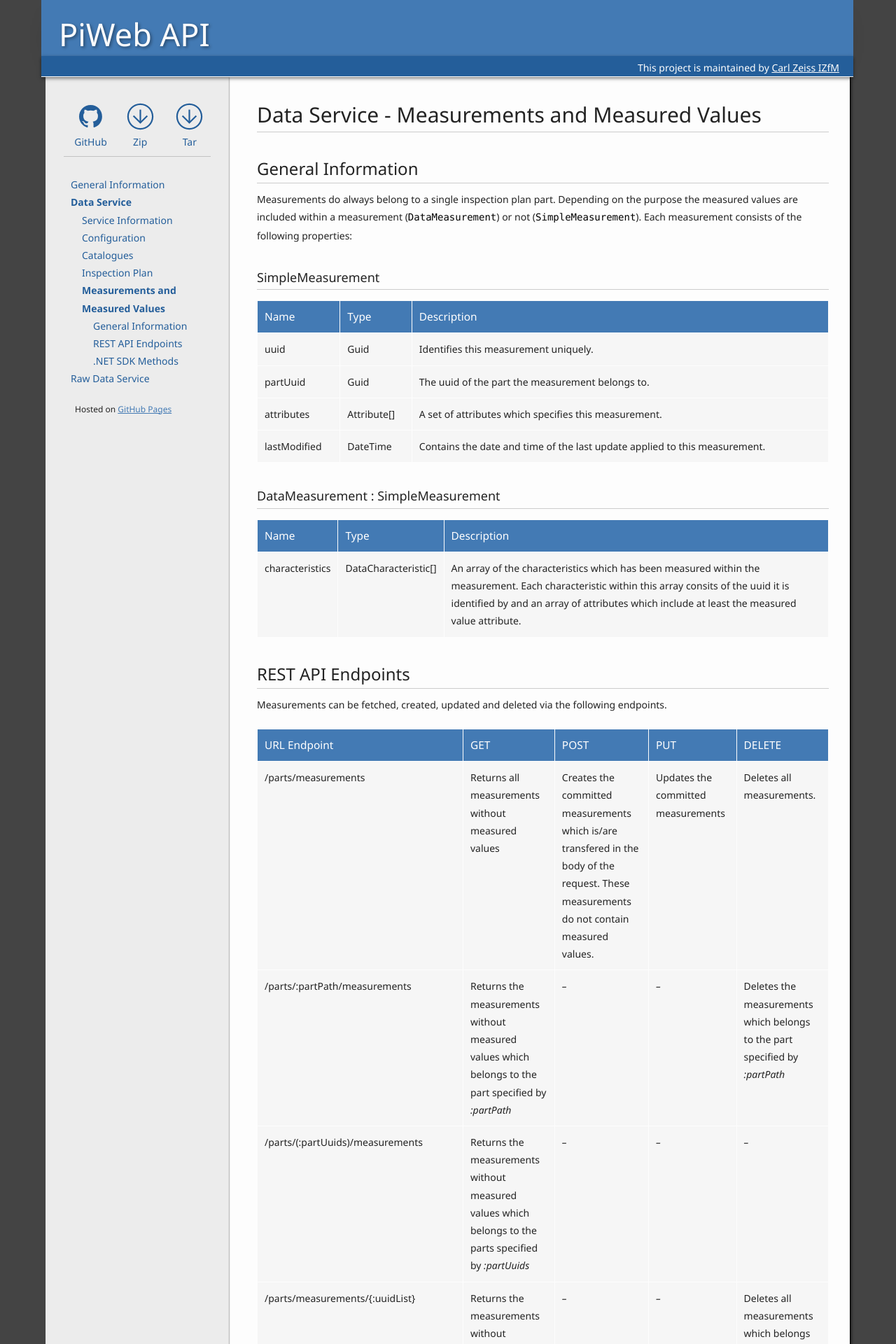
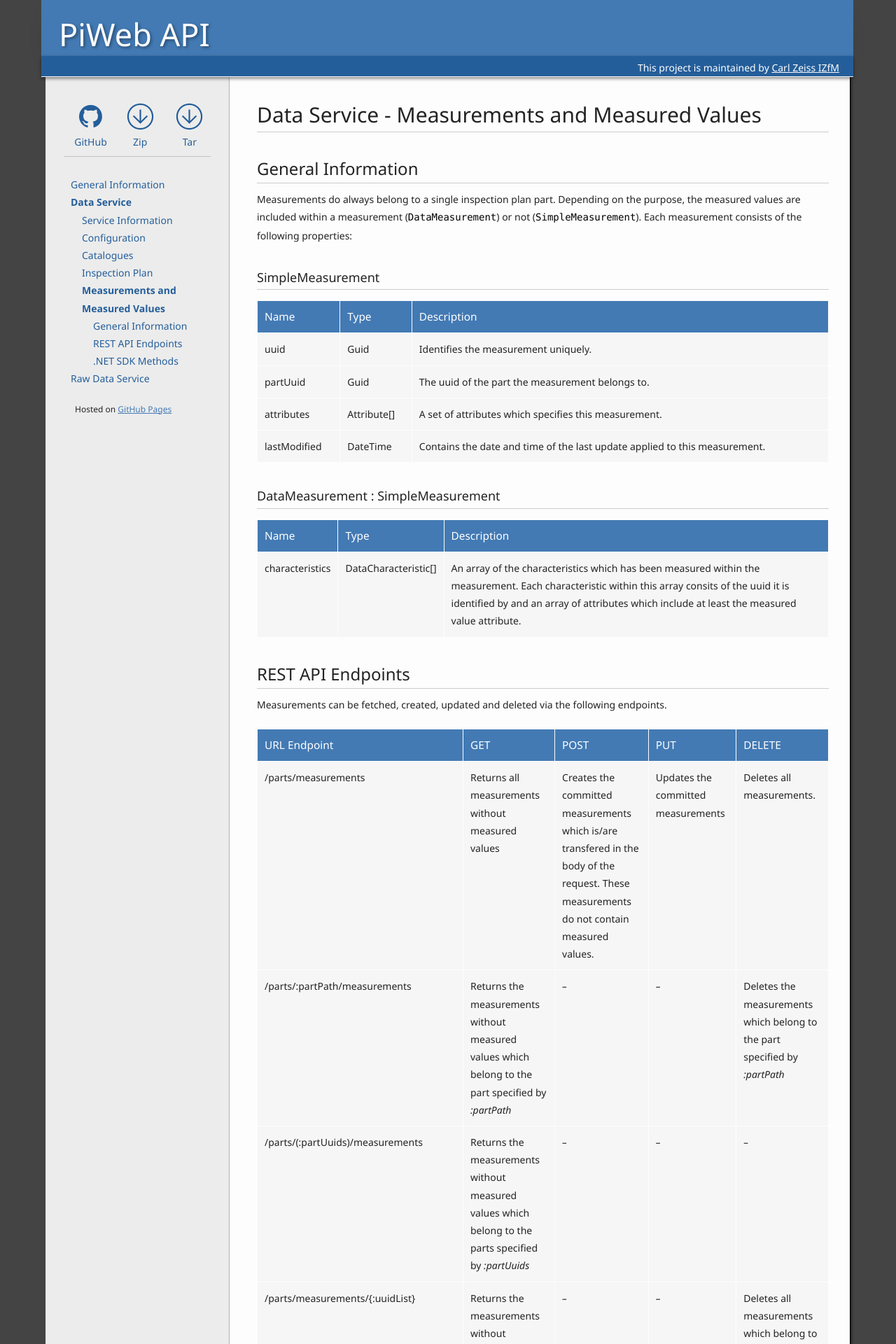
Before and after one commit to ZEISS-PiWeb/PiWeb-Api, a Jekyll site: the page built from _pages/025-measurements.md, in a window 1280 px wide. Shown: the top 1920 px of the page at 70% size. Built offline with Jekyll 4.4.1, drawn with Linux system fonts in a browser that asks for light colours; some of the changed text lies outside the part shown.

Commit message:
Update 025-measurements.md

````diff
--- a/_pages/025-measurements.md
+++ b/_pages/025-measurements.md
@@ -13,13 +13,13 @@
 
 ## {{ page.sections['general'] }}
 
-Measurements do always belong to a single inspection plan part. Depending on the purpose the measured values are included within a measurement (```DataMeasurement```) or not (```SimpleMeasurement```). Each measurement consists of the following properties:
+Measurements do always belong to a single inspection plan part. Depending on the purpose, the measured values are included within a measurement (```DataMeasurement```) or not (```SimpleMeasurement```). Each measurement consists of the following properties:
 
 ### SimpleMeasurement
 
 Name         | Type        | Description
 -------------|-------------|--------------
-uuid         | Guid        | Identifies this measurement uniquely.
+uuid         | Guid        | Identifies the measurement uniquely.
 partUuid     | Guid        | The uuid of the part the measurement belongs to.
 attributes   | Attribute[] | A set of attributes which specifies this measurement.
 lastModified | DateTime    | Contains the date and time of the last update applied to this measurement.
@@ -39,13 +39,13 @@
 URL Endpoint | GET | POST | PUT | DELETE
 -------------|-----|------|-----|-------
 /parts/measurements | Returns all measurements without measured values | Creates the committed measurements which is/are transfered in the body of the request. These measurements do not contain measured values. | Updates the committed measurements | Deletes all measurements.
-/parts/:partPath/measurements | Returns the measurements without measured values which belongs to the part specified by *:partPath*  | *--* | *--* | Deletes the measurements which belongs to the part specified by *:partPath*
-/parts/(:partUuids)/measurements | Returns the measurements without measured values which belongs to the parts specified by *:partUuids*  | *--* | *--* | *--*
-/parts/measurements/{:uuidList} | Returns the measurements without measured values which belongs to the parts that uuids are within the *:uuidList* | *--* | *--* |  Deletes all measurements which belongs to the parts that uuid are within the *:uuidList*
+/parts/:partPath/measurements | Returns the measurements without measured values which belong to the part specified by *:partPath*  | *--* | *--* | Deletes the measurements which belong to the part specified by *:partPath*
+/parts/(:partUuids)/measurements | Returns the measurements without measured values which belong to the parts specified by *:partUuids*  | *--* | *--* | *--*
+/parts/measurements/{:uuidList} | Returns the measurements without measured values which belong to the parts of which the uuid is within the *:uuidList* | *--* | *--* |  Deletes all measurements which belong to the parts of which the uuid is within the *:uuidList*
 /parts/measurements/values | Returns all measurements including measured data | Creates the committed measurements which is/are transfered in the body of the request. These measurements contain measured values. | Updates the committed measurements including measured values. |*--*
-/parts/:partPath/measurements/values | Returns the measurements including measured values which belongs to the part specified by *:partPath* | *--* | *--* | *--*
-/parts/(:partUuids)/measurements/values | Returns the measurements including measured values which belongs to the parts specified by *:partUuids* | *--* | *--* | *--*
-/parts/measurements/{:uuidList}/values | Returns the measurements including measured values which belongs to the parts that uuids are within the *:uuidList* | *--* | *--* | *--*
+/parts/:partPath/measurements/values | Returns the measurements including measured values which belong to the part specified by *:partPath* | *--* | *--* | *--*
+/parts/(:partUuids)/measurements/values | Returns the measurements including measured values which belong to the parts specified by *:partUuids* | *--* | *--* | *--*
+/parts/measurements/{:uuidList}/values | Returns the measurements including measured values which belong to the parts of which the uuid is within the *:uuidList* | *--* | *--* | *--*
 
 {% comment %}----------------------------------------------------------------------------------------------- {% endcomment %}
 
@@ -111,7 +111,7 @@
 
 ### Add measurements
 
-Measurements can be created with or without measured values. To create a measurement it is necessary to transfer the measurement object within the request's body. A unique identifier and the path are mandatory, attributes and a comment are optional. The attribute keys which are used for the attributes must come from the parts/characteristics attribute range (specified in the {{ site.links['configuration'] }})
+Measurements can be created with or without measured values. To create a measurement, it is necessary to transfer the measurement object within the request's body. A unique identifier and the path are mandatory, attributes and a comment are optional. The attribute keys which are used for the attributes must come from the parts/characteristics attribute range (specified in the {{ site.links['configuration'] }})
 
 {{ site.images['info'] }} The comment is only added if versioning is enabled in server settings.
 
@@ -429,14 +429,14 @@
 
 {% assign caption="GetMeasuredValuesForMeasurements" %}
 {% assign icon=site.images['function-get'] %}
-{% assign description="Fetches all measurements including measured values for measurements that uuids are within ```measurementUuids```" %}
+{% assign description="Fetches all measurements including measured values for measurements of which the uuid is within ```measurementUuids```" %}
 {% capture parameterTable %}
 
  Name            | Type                              | Description
 -----------------|-----------------------------------|--------------------------------------------------
 measurementUuids | ```Guid[]```                      | List of uuids of the measurements that should be fetched.
 filter           | ```MeasurementFilterAttributes``` | Parameter is optional and may restrict the query.
-token            | ```CancellationToken```           | Parameter is optional and gives the possibility to cancel the asyncronous call.
+token            | ```CancellationToken```           | Parameter is optional and allows to cancel the asyncronous call.
 {% endcapture %}
 
 {% assign returnParameter="Task<DataMeasurement[]>" %}
````
Also changed, not shown: other parts of _pages/025-measurements.md (+10 -10 lines).
